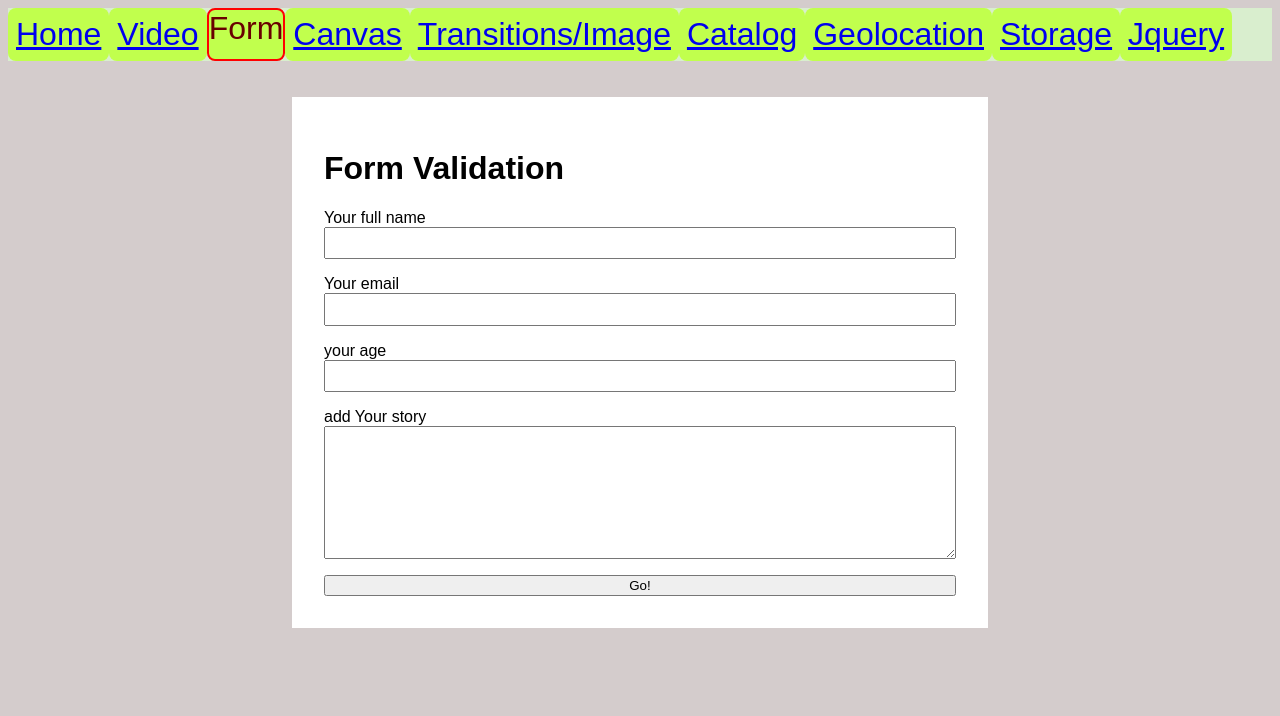
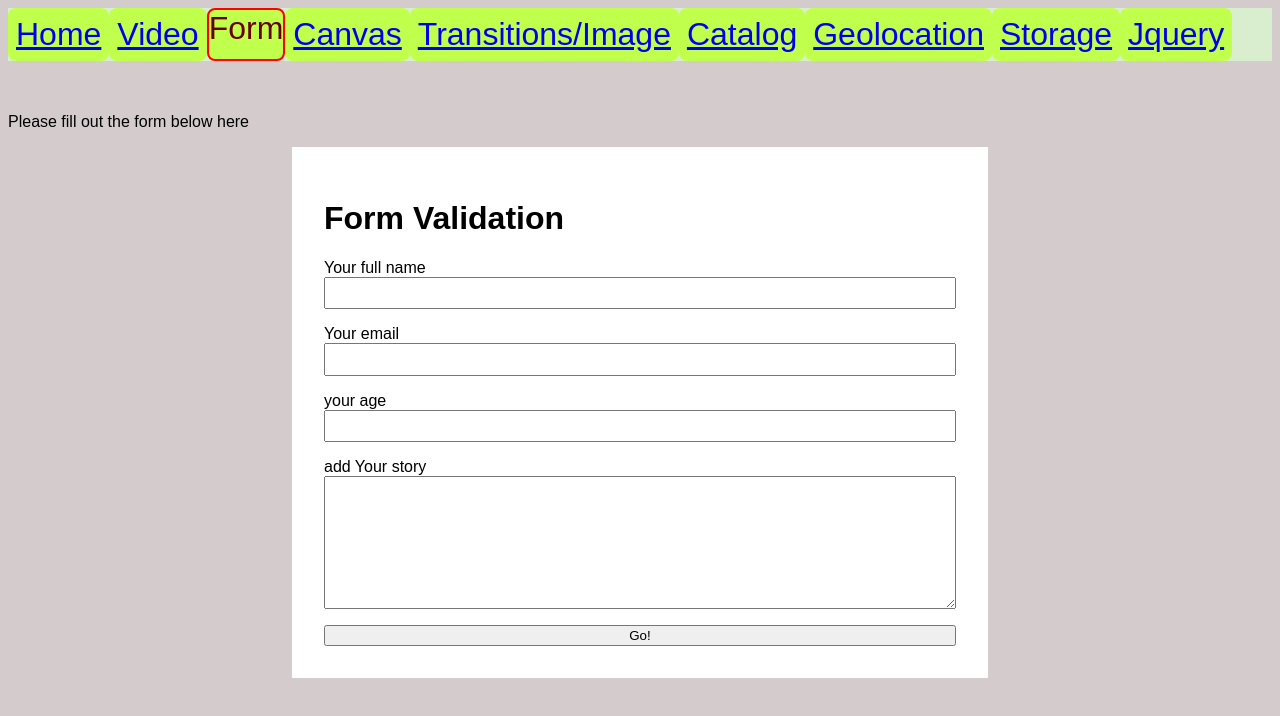
Before and after one commit to bredacooney/My-Second-Website, a plain HTML site: page form.html in a window 1280 px wide. Drawn offline with Linux system fonts and the light colour scheme.

Commit message:
put in line 31

```diff
--- a/form.html
+++ b/form.html
@@ -28,6 +28,7 @@
   <br>
   <br>
   <title>Form Validation</title>
+  <p> Please fill out the form below here </p>
 
   <div class="page-container">
     <h1>Form Validation</h1>
```
